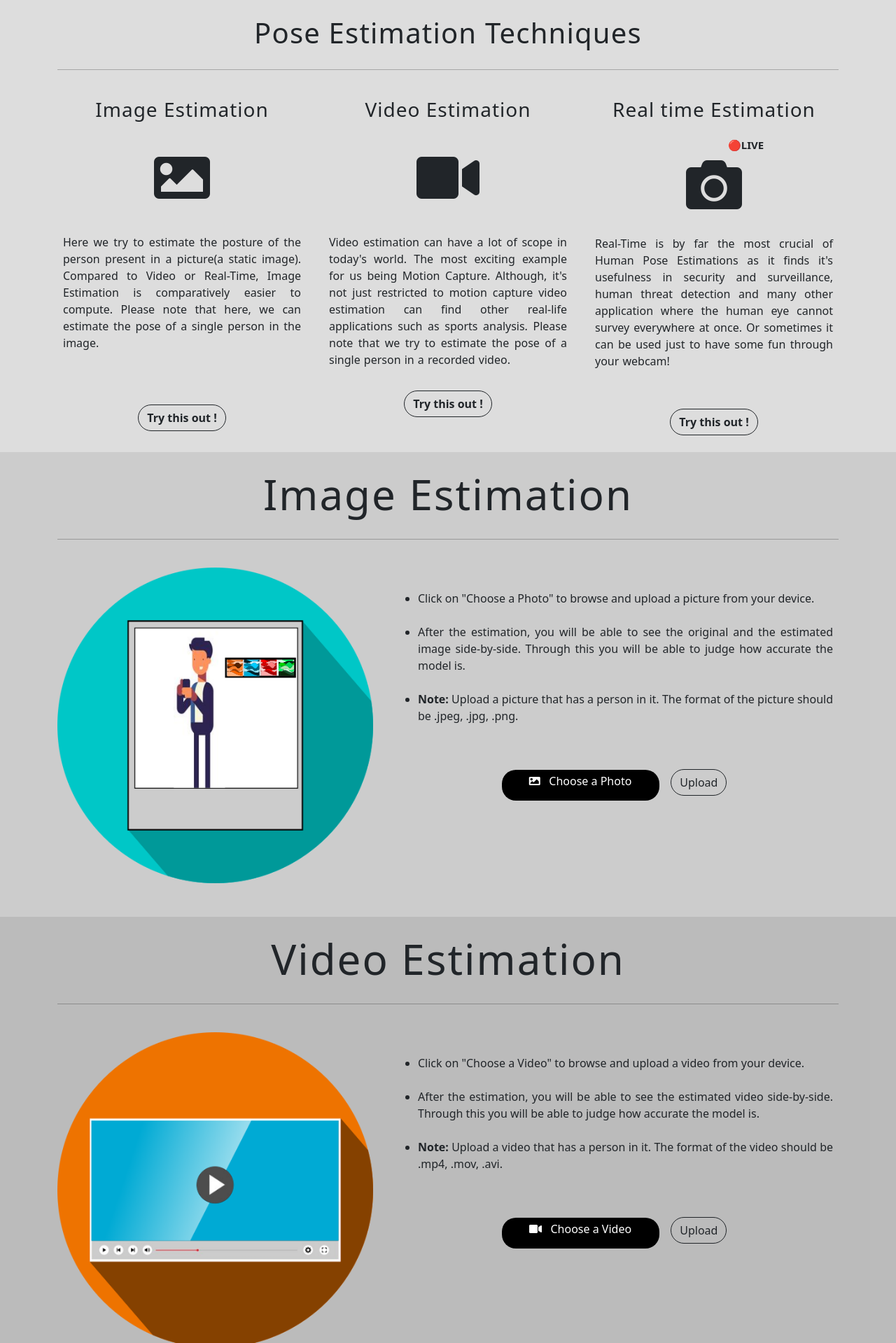
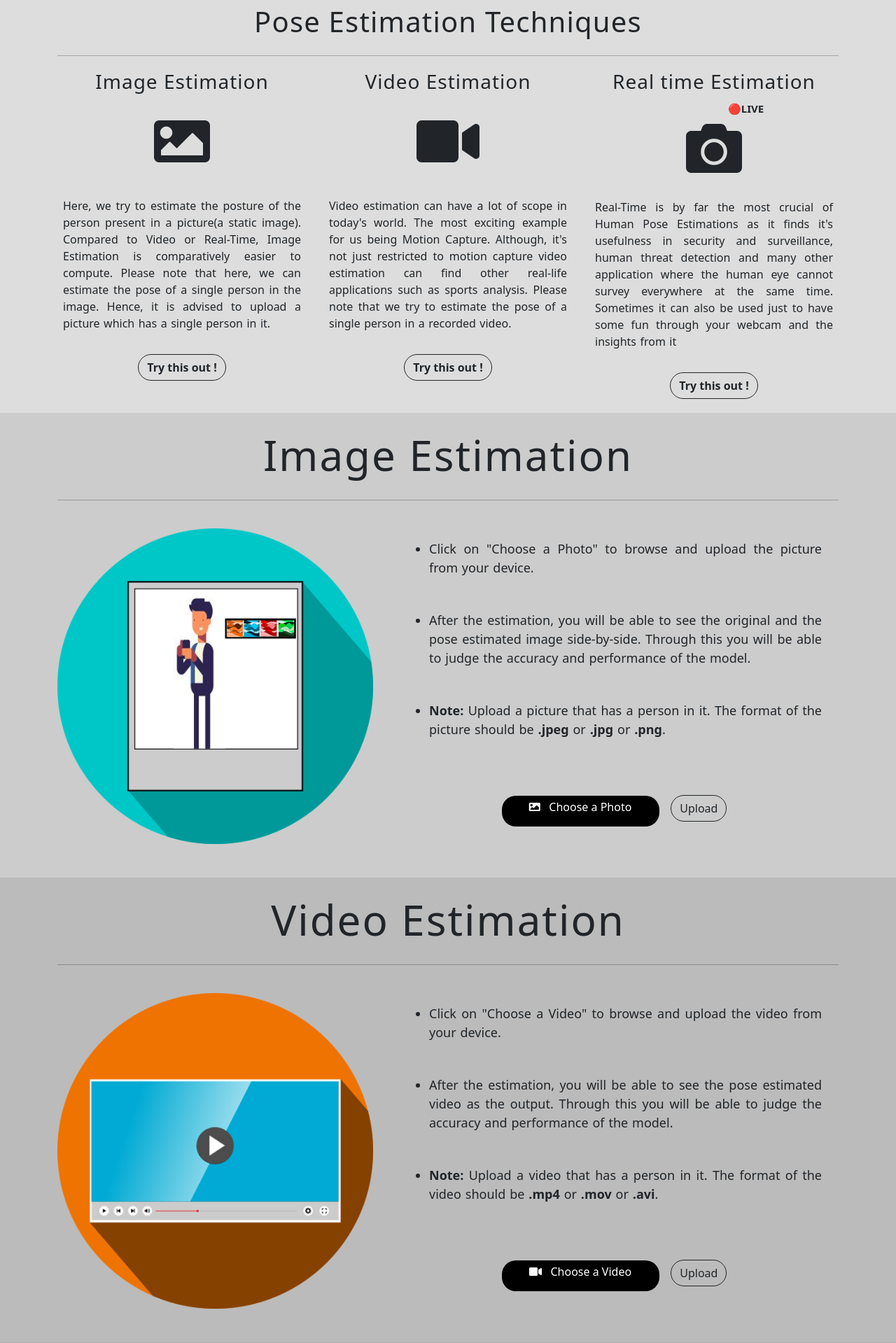
Before and after one commit to JayanthApagundi/Human-Pose-Estimation, a Flask app: page / in a window 1280 px wide. Shown: the part 801-2720 px from the top of the page at 70% size. Run offline with Flask 2, Linux system fonts and the light colour scheme; some libraries are stand-ins or nearby versions.

Commit message:
done and dusted

```diff
--- a/static/css/main.css
+++ b/static/css/main.css
@@ -3,8 +3,8 @@ html {
   margin: 0;
   padding: 0;
   font-family: sans-serif;
-  width: 100%;
-  height: 100%;
+  width: 100vw;
+  height: 100vh;
 }
 
 html {
@@ -48,11 +48,15 @@ html {
   text-align: center;
   text-align: justify;
   letter-spacing: 0.6px;
+  word-spacing:1.5px;
+  font-weight:450;
+  padding-left:2%;
 }
 
 .content button {
   font-size:20px;
   border-radius: 20px 20px 20px 20px;
+  font-family: sans-serif;
 }
 
 .detail {
@@ -62,7 +66,8 @@ html {
 .detail p {
   text-align: center;
   text-align: justify;
-  word-spacing:1px;
+  word-spacing:1.3px;
+  font-weight:450;
 }
 
 
@@ -91,6 +96,9 @@ html {
 
 .img-desc li {
   text-align: justify;
+  font-size: 18px;
+  font-weight:480;
+  word-spacing:1.2px;
 }
 
 .vid-desc h1 {
@@ -104,6 +112,9 @@ html {
 
 .vid-desc li {
   text-align: justify;
+  font-size: 18px;
+  font-weight:480;
+  word-spacing:1.2px;
 }
 
 .real-desc h1 {
@@ -117,6 +128,9 @@ html {
 
 .real-desc li {
   text-align: justify;
+  font-size: 18px;
+  font-weight:480;
+  word-spacing:1.2px;
 }
 
 .real-desc button b {
--- a/templates/image.html
+++ b/templates/image.html
@@ -17,7 +17,7 @@
 {% block body %}
 <body style="background-color:black;">
 {% if data %}
-    <div class="text-center pt-4 m-2">
+    <div class="text-center pt-4 m-2 pb-5">
         <img src="{{ data.processed_img }}" alt="" width="640px" height="580px">
         <img src="{{ data.uploaded_img }}" alt="" width="640px" height="580px">
     </div>
--- a/templates/index.html
+++ b/templates/index.html
@@ -28,12 +28,12 @@
     <div class="content">
       <div class="row">
       <div class="col-md-7 text-left">
-      <h1>Human Pose Estimation </h1>
+      <h1> Human Pose Estimation </h1>
       </div>
     </div>
      <div class="row">
      <div class="col-md-6 ">
-      <p class="pt-5 pr-4 pl-4 m-2">Human Pose Estimation is defined as the problem of localization of human joints (also known as keypoints - elbows, wrists, etc) in images or videos. It is also defined as the search for a specific pose in space of all articulated poses. 2D Pose estimates a 2D pose (x,y) coordinates for each joint from a RGB image. 3D Pose estimates a 3D pose (x,y,z) coordinates a RGB image.
+      <p class="pt-5 m-2">Human Pose Estimation is defined as the problem of localization of human joints (also known as keypoints - elbows, wrists, etc) in images or videos. It is also defined as the search for a specific pose in space of all articulated poses. 2D Pose estimates a 2D pose (x,y) coordinates for each joint from a RGB image. 3D Pose estimates a 3D pose (x,y,z) coordinates a RGB image.
       Human Pose Estimation has some pretty cool applications like surveillance and security, Augmented/Virtual Reality, Animations, Gaming, Activity recognition, Teaching robots to perform particular action/tasks. </p>
     </div>
   </div>
@@ -45,43 +45,44 @@
     </div>
   </section>
 
-  <section class="container-fluid detail" id="details">
+  <section class="container-fluid detail p-1" id="details">
   <div class="container">
     <div class="row">
       <div class="col-12 text-center">
-        <h1 class="pt-4 pb-1"> Pose Estimation Techniques </h1>
+        <h1 class="pt-1"> Pose Estimation Techniques </h1>
       </div>
     </div>
     <hr style="color: black;">
     <div class="row">
       <div class="col-md-4 text-center">
-        <h3 class="pt-4 pb-3"> Image Estimation </h3>
+        <h3 class="pt-1 pb-1"> Image Estimation </h3>
         <i class="fas fa-image fa-5x p-2 pt-3"></i>
-        <p class="pt-4 pb-5 pr-3 pl-3 m-2">Here we try to estimate the posture of the person present in a picture(a static image).
+        <p class="pt-4 pb-4 pr-3 pl-3 m-2">Here, we try to estimate the posture of the person present in a picture(a static image).
           Compared to Video or Real-Time, Image Estimation is comparatively easier to compute. Please note that here, we can estimate the pose of a single person in the image.
+          Hence, it is advised to upload a picture which has a single person in it.
         </p>
-        <div class="pb-4 pt-1 mt-4">
+        <div class="pb-3">
         <a href="#img-esti"><button type="button"  class="btn btn-outline-dark" style="border-radius: 20px 20px 20px 20px;"><b>Try this out !</b></button></a>
       </div>
       </div>
       <div class="col-md-4 text-center">
-        <h3 class="pt-4 pb-3"> Video Estimation </h3>
+        <h3 class="pt-1 pb-1"> Video Estimation </h3>
         <i class="fas fa-video fa-5x p-2 pt-3"></i>
         <p class="pt-4 pb-4 pr-3 pl-3 m-2">Video estimation can have a lot of scope in today's world. The most exciting example for us being Motion Capture. Although, it's not
           just restricted to motion capture video estimation can find other real-life applications such as sports analysis. Please note that we try to estimate the pose of a single person in a recorded video.
         </p>
-        <div class="pb-4">
+        <div class="pb-3">
           <a href="#vid-esti"><button type="button"  class="btn btn-outline-dark" style="border-radius: 20px 20px 20px 20px;"><b>Try this out !</b></button></a>
         </div>
       </div>
       <div class="col-md-4 text-center">
-        <h3 class="pt-4 pb-3"> Real time Estimation </h3>
+        <h3 class="pt-1 pb-1"> Real time Estimation </h3>
         <h6 class="">&#128308<b>LIVE</b></h6>
         <i class="fas fa-camera fa-5x"></i>
-        <p class="pt-4 pb-5 pr-3 pl-3 m-2">Real-Time is by far the most crucial of Human Pose Estimations as it finds it's usefulness in security and surveillance, human threat
-          detection and many other application where the human eye cannot survey everywhere at once. Or sometimes it can be used just to have some fun through your webcam!
+        <p class="pt-4 pb-4 pr-3 pl-3 m-2">Real-Time is by far the most crucial of Human Pose Estimations as it finds it's usefulness in security and surveillance, human threat
+          detection and many other application where the human eye cannot survey everywhere at the same time. Sometimes it can also be used just to have some fun through your webcam and the insights from it
         </p>
-        <div class="pb-4">
+        <div class="pb-3">
           <a href="#real-esti"><button type="button"  class="btn btn-outline-dark" style="border-radius: 20px 20px 20px 20px;"><b>Try this out !</b></button></a>
         </div>
       </div>
@@ -102,10 +103,10 @@
           <img class="img-fluid features mr-5 pb-5 pt-4 pr-3" src="../static/images/img-esti.png">
         </div>
         <div class="col-md-7 text-center">
-          <ul class="pt-5 pr-5 pl-5 pb-2 m-2">
-            <li>Click on "Choose a Photo" to browse and upload a picture from your device.</li> <br>
-            <li>After the estimation, you will be able to see the original and the estimated image side-by-side. Through this you will be able to judge how accurate the model is.</li> <br>
-            <li><b>Note:</b> Upload a picture that has a person in it. The format of the picture should be .jpeg, .jpg, .png.</li>
+          <ul class="pt-3 pr-5 pl-5 pb-2 m-4">
+            <li>Click on "Choose a Photo" to browse and upload the picture from your device.</li> <br> <br>
+            <li>After the estimation, you will be able to see the original and the pose estimated image side-by-side. Through this you will be able to judge the accuracy and performance of the model.</li> <br> <br>
+            <li><b>Note:</b> Upload a picture that has a person in it. The format of the picture should be <b>.jpeg</b> or <b>.jpg</b> or <b>.png</b>.</li>
           </ul>
           <div class="pt-5 pl-1">
             <form action ="/upload" method="post" autocomplete="off" enctype=multipart/form-data>
@@ -136,10 +137,10 @@
           <img class="img-fluid features mr-5 pb-5 pt-4 pr-3" src="../static/images/video-esti.png">
         </div>
         <div class="col-md-7 text-center">
-          <ul class="pt-5 pr-5 pl-5 pb-2 m-2">
-            <li>Click on "Choose a Video" to browse and upload a video from your device.</li> <br>
-            <li>After the estimation, you will be able to see the estimated video side-by-side. Through this you will be able to judge how accurate the model is.</li> <br>
-            <li><b>Note:</b> Upload a video that has a person in it. The format of the video should be .mp4, .mov, .avi.</li>
+          <ul class="pt-3 pr-5 pl-5 pb-2 m-4">
+            <li>Click on "Choose a Video" to browse and upload the video from your device.</li> <br><br>
+            <li>After the estimation, you will be able to see the pose estimated video as the output. Through this you will be able to judge the accuracy and performance of the model.</li> <br><br>
+            <li><b>Note:</b> Upload a video that has a person in it. The format of the video should be <b>.mp4</b> or <b>.mov</b> or <b>.avi</b>.</li>
           </ul>
           <div class="pt-5 pl-1">
           <form action ="/vidupload" method="post" enctype=multipart/form-data>
@@ -169,9 +170,9 @@
           <img class="img-fluid features mr-5 pb-5 pt-4 pr-3" src="../static/images/live-esti.png">
         </div>
         <div class="col-md-7 text-center">
-          <ul class="pt-5 pr-5 pl-5 pb-2 m-2">
-            <li>Unlike Image Estimation and Video Estimation, for Real-Time, you don't have to upload anything.</li> <br>
-            <li>Click on "Go Live" and in case the application asks you for your webcam permission, grant access to your webcam and the model will estimate the pose of the person in the webcam's frame.</li> <br>
+          <ul class="pt-5 pr-5 pl-5 pb-2 m-4">
+            <li>Unlike Image Estimation and Video Estimation, for Real-Time, you don't have to upload anything.</li> <br> <br>
+            <li>Click on "Go Live" and in case the application asks you for your webcam permission, grant access to your webcam and the model will estimate the pose of the person in the webcam's frame.</li> <br> <br>
             <li><b>Note:</b> We don't store any of your data.</li>
           </ul>
           <div class="pt-5 pl-1">
```
